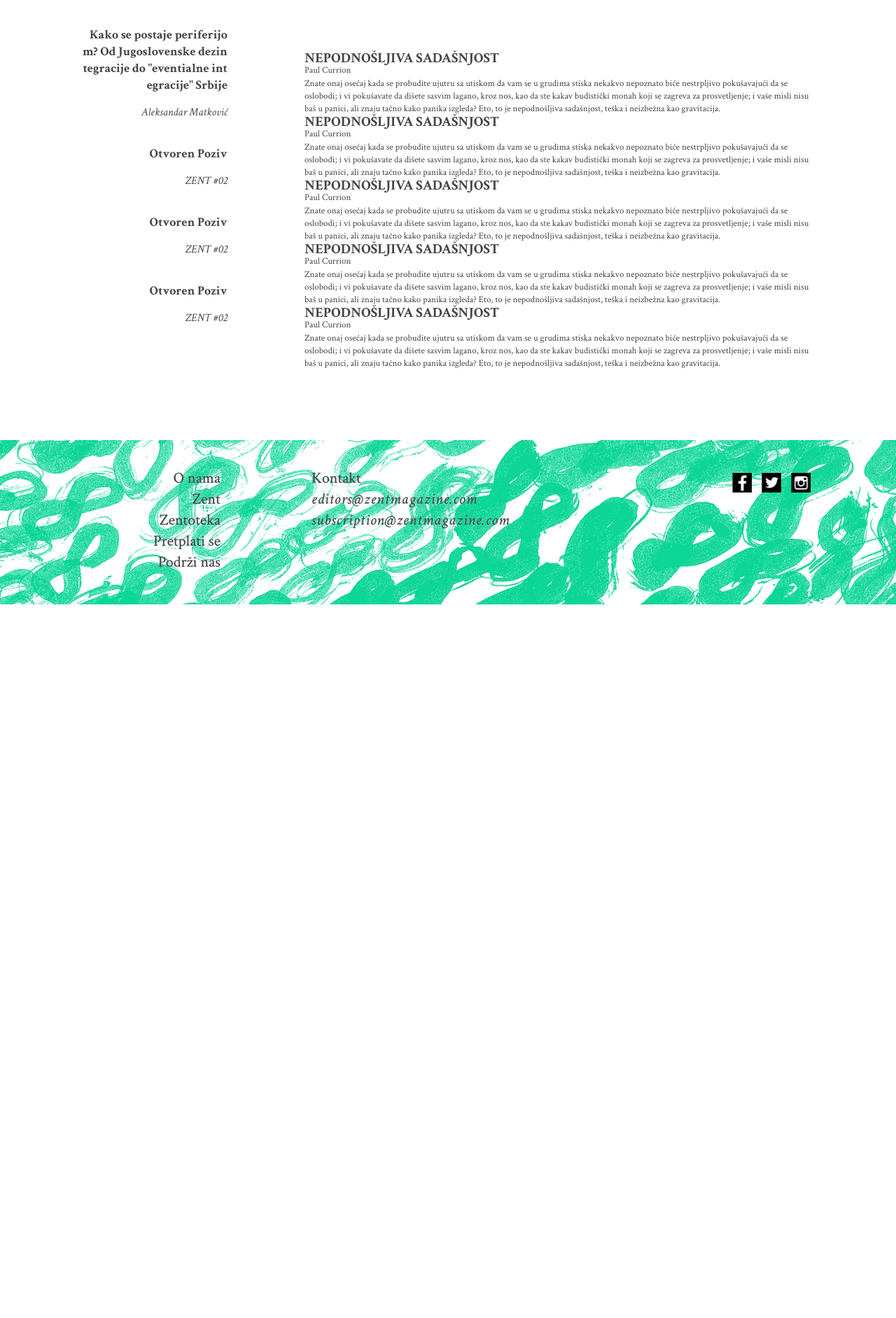
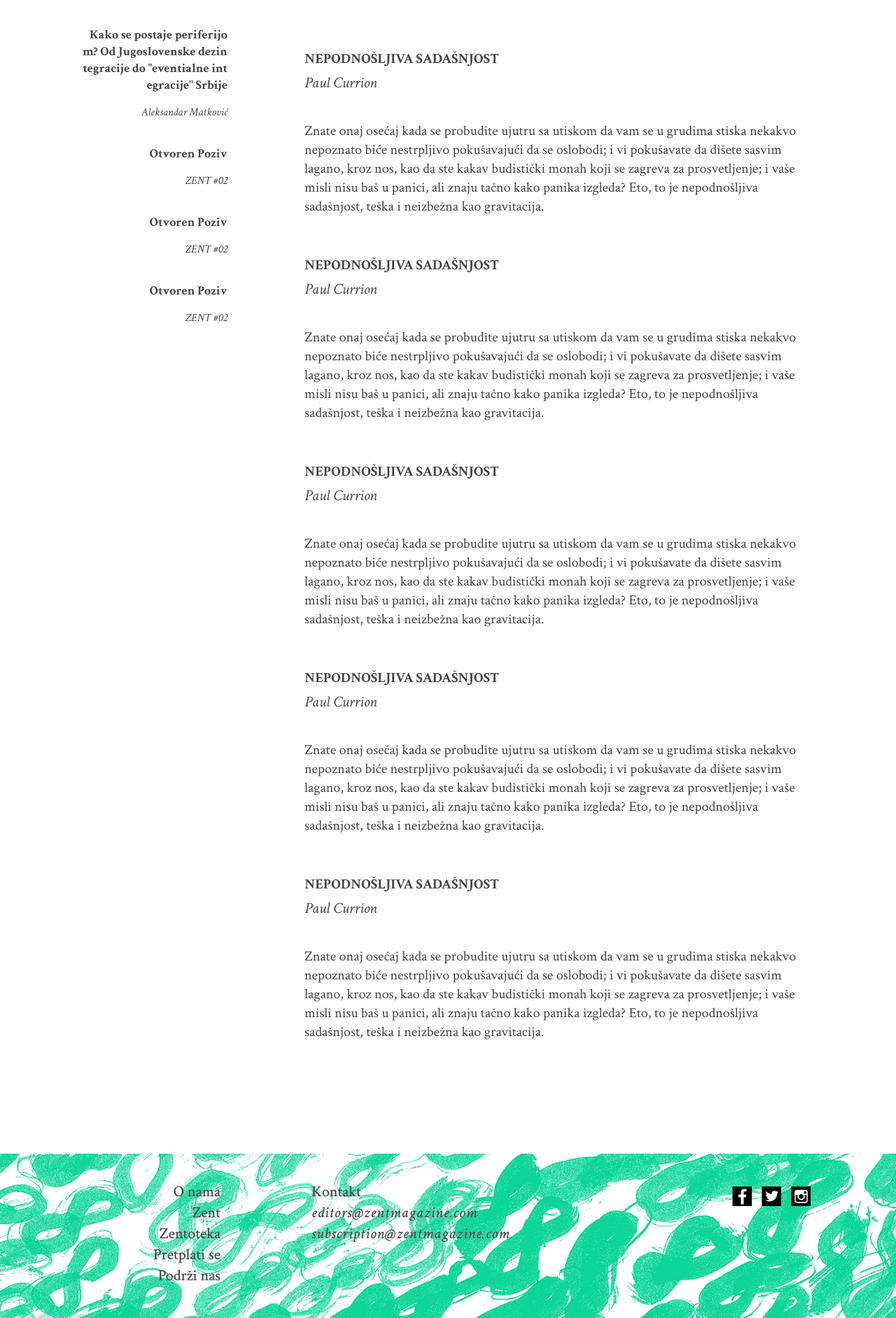
Before and after one commit to markomitranic/ZentZent, a PHP site: page /zent-izdanje.html in a window 1280 px wide. Shown: the part 597-2481 px from the top of the page at 70% size. Before the commit the page ends 1461 px from the top, so only its background shows below. Run offline with PHP 8.4, Linux system fonts and the light colour scheme.

Commit message:
finished magazine contents page

```diff
--- a/app/css/style.css
+++ b/app/css/style.css
@@ -705,9 +705,21 @@ a {
       font-size: 16px;
       font-style: italic; }
 
-.full-magazine-content h2 {
-  font-size: 20px;
-  text-transform: uppercase; }
+.full-magazine-content article {
+  margin-bottom: 60px; }
+  .full-magazine-content article p {
+    font-size: 20px;
+    line-height: 27px; }
+  .full-magazine-content article header {
+    margin-bottom: 30px; }
+    .full-magazine-content article header h2 {
+      font-size: 20px;
+      text-transform: uppercase;
+      line-height: 20px; }
+    .full-magazine-content article header p {
+      font-style: italic;
+      line-height: 50px;
+      font-size: 22px; }
 
 .full-magazine-content a:hover, .sidebar-magazine-content a:hover {
   background-color: rgba(29, 148, 118, 0.2); }
```
Also changed, not shown: scss/magazine-content.scss (+22 -3 lines).
